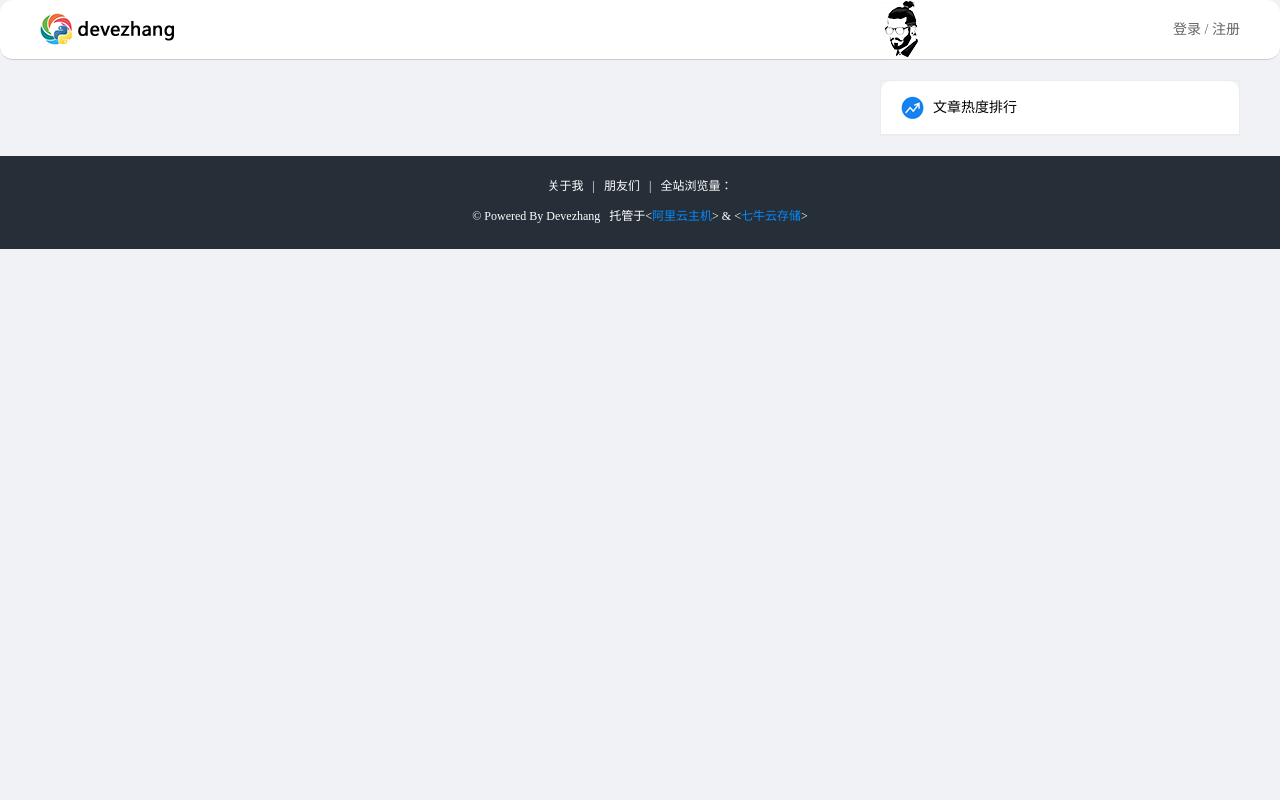
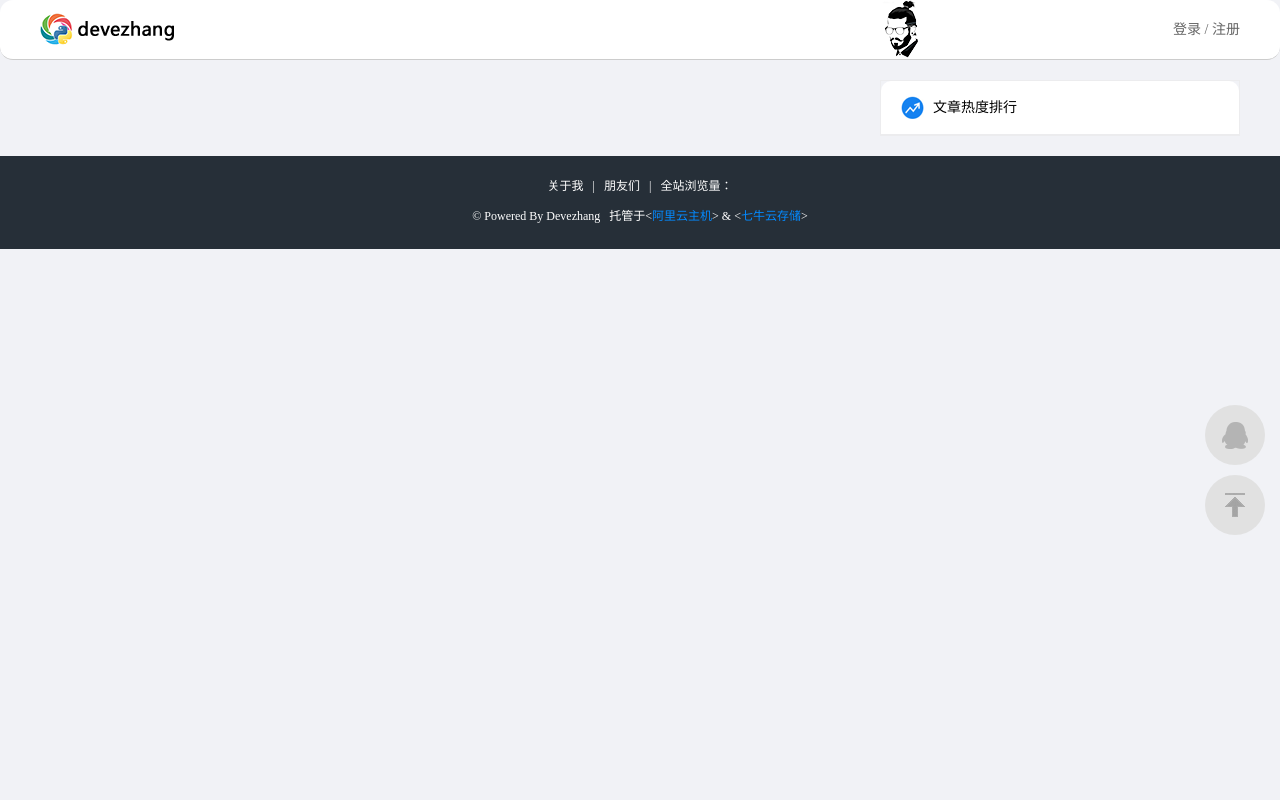
Before and after one commit to PyElite/devezhang.info, a Flask app: page / in a window 1280 px wide. Run offline with Flask 2, Linux system fonts and the light colour scheme; data that the repository does not hold is empty; parts of the project's set-up code (start-up, migrations or seed data) failed here and were passed over; some libraries are stand-ins or nearby versions.

Commit message:
增加qq聊天链接/快速返回顶部js

```diff
--- a/info/static/news/css/main.css
+++ b/info/static/news/css/main.css
@@ -1387,3 +1387,48 @@ body{
 .ui-pagination-container .ui-pagination-page-item:hover{
     color:#333;
 }
+
+.sidebar .totop {
+    background: #e1e1e1 url(../images/side4.png) no-repeat center center;
+}
+
+.sidebar .totop:hover {
+    background: #717171 url(../images/side4_1.png) no-repeat center center;
+}
+
+
+/*sidebar*/
+.sidebar {
+    display: block;
+    width: 80px;
+    height: 360px;
+    position: fixed;
+    right: 0;
+    top: 50%;
+    z-index: 99;
+}
+
+.sidebar li {
+    float: left;
+    width: 60px;
+    height: 60px;
+    border-radius: 50%;
+    background: #e1e1e1;
+    margin: 5px;
+    cursor: pointer;
+    position: relative;
+}
+
+.sidebar li a {
+    display: block;
+    width: 100%;
+    height: 100%;
+}
+
+.sidebar .qq {
+    background: #e1e1e1 url(../images/side1.png) no-repeat center center;
+}
+
+.sidebar .qq:hover {
+    background: #717171 url(../images/side1_1.png) no-repeat center center;
+}
--- a/info/static/news/js/main.js
+++ b/info/static/news/js/main.js
@@ -30,6 +30,12 @@ $(function(){
     $(".register_form #password").focus(function(){
         $("#register-password-err").hide();
     });
+
+    //返回顶部
+	$('.totop').click(function(){
+		$('html,body').animate({scrollTop:0},100);
+		return false;
+	});
 
 
 	// 点击输入框，提示文字上移
--- a/info/templates/news/base.html
+++ b/info/templates/news/base.html
@@ -87,6 +87,16 @@
         {% endblock %}
     </div>
 
+    <section>
+        <ul class="sidebar">
+            <li class="qq">
+                <a target="_blank" href="http://wpa.qq.com/msgrd?v=3&uin=1397702512&site=qq&menu=yes"></a>
+    {#            <a target="_blank" href="http://wpa.qq.com/msgrd?v=3&uin=1397702512&site=qq&menu=yes"><img border="0" src="http://wpa.qq.com/pa?p=2:1397702512:51" alt="点击这里给我发消息" title="点击这里给我发消息"/></a>#}
+            </li>
+            <li class="totop"></li>
+        </ul>
+    </section>
+
     {% block bottom_block %}
         <div class="footer">
             <div class="footer_links">
```
Also changed, not shown: info/static/news/images/side1.png (added), info/static/news/images/side1_1.png (added), info/static/news/images/side4.png (added), info/static/news/images/side4_1.png (added).
